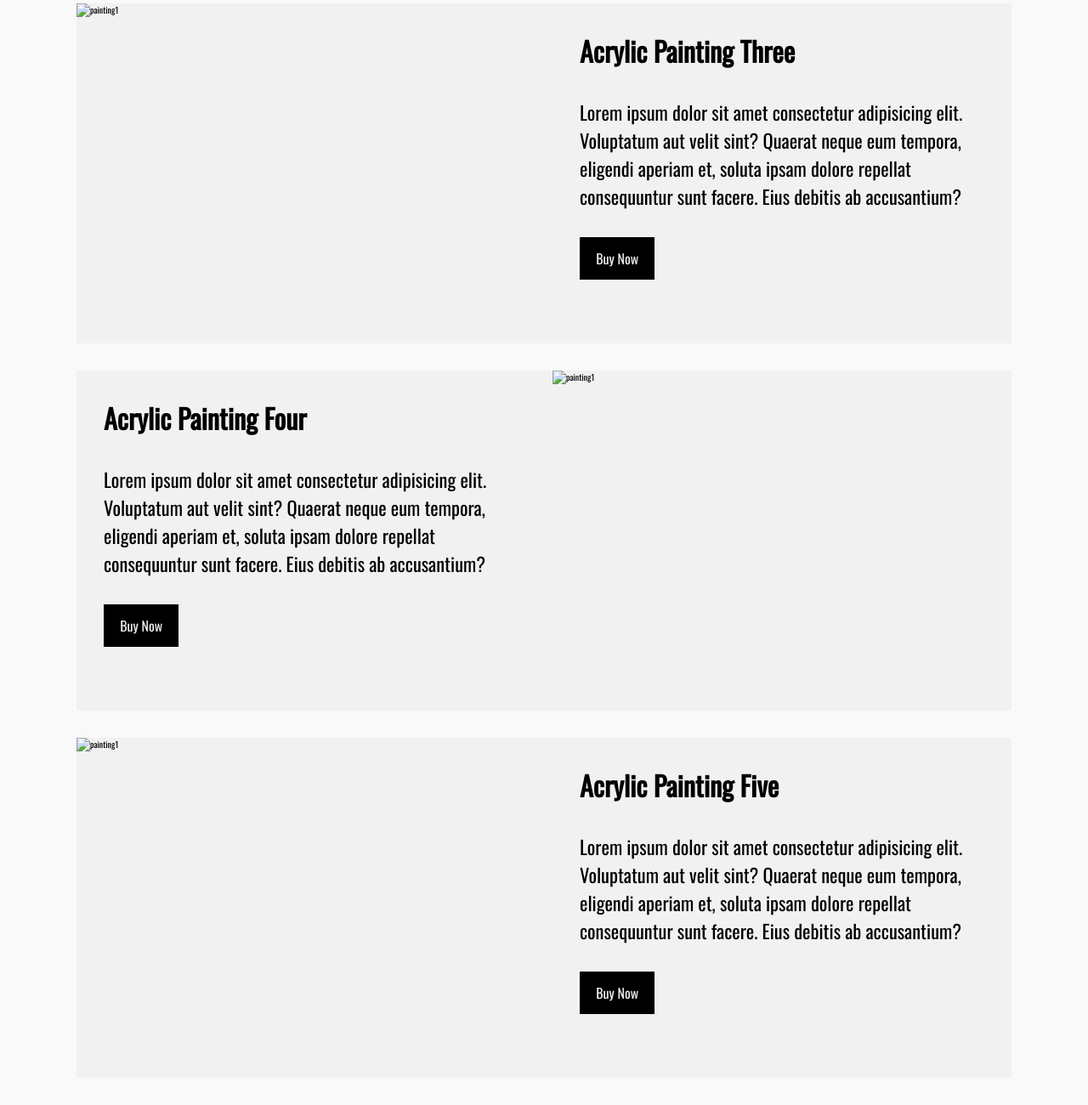
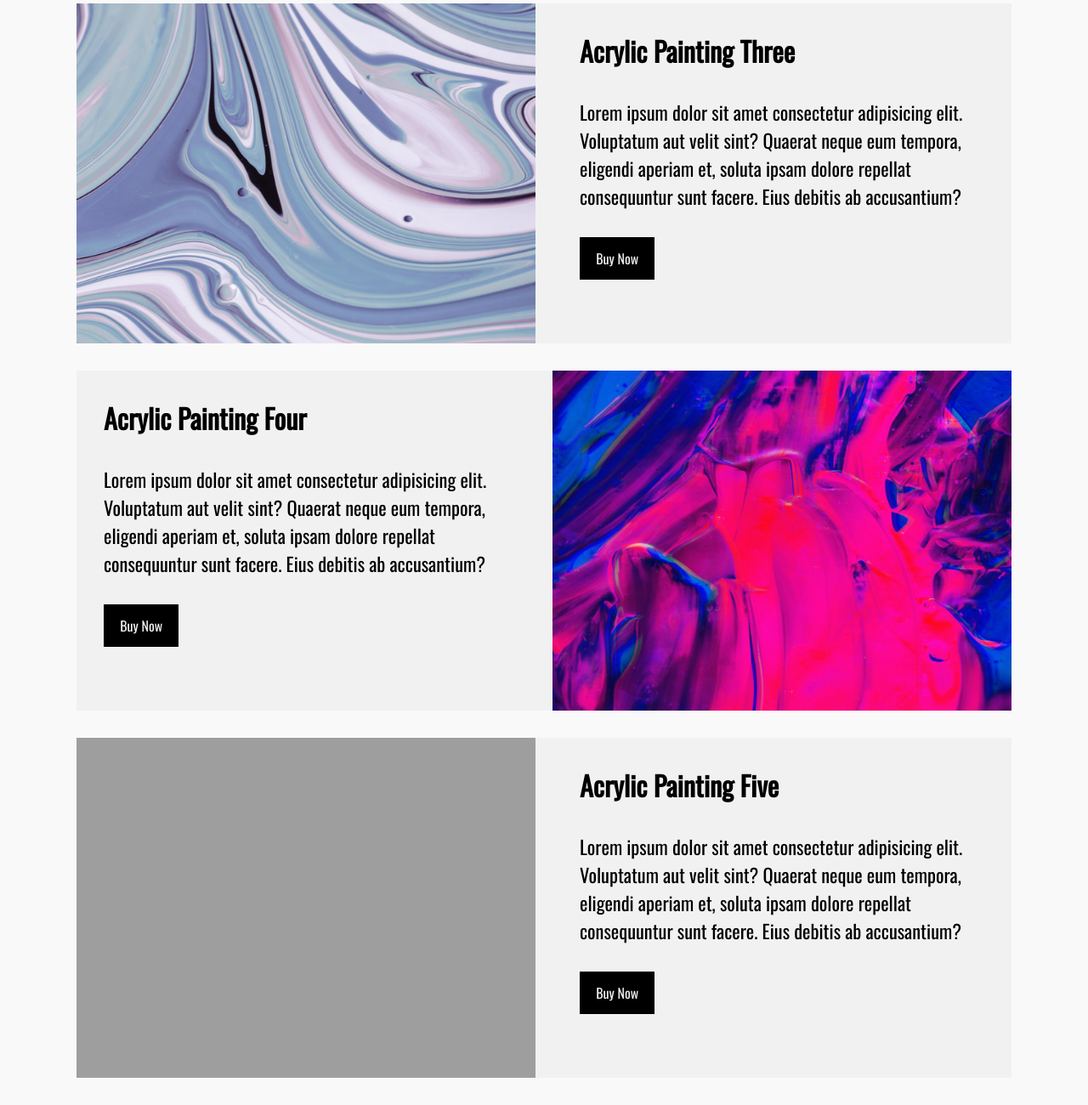
Before and after one commit to Agasthian/aos_library_practice-animation-, a website: page build/index.html in a window 1280 px wide. Shown: the part 1330-2630 px from the top of the page at 85% size. Drawn offline with nearby package versions, Linux system fonts and the light colour scheme; the site is published under a folder, as on GitHub Pages, so addresses that start at the root find nothing.

Commit message:
Updated the img source

```diff
--- a/build/index.html
+++ b/build/index.html
@@ -22,7 +22,7 @@
     </header>
     <main class="container">
       <div class="card">
-        <img src="/img/paint-1.png" alt="painting1" />
+        <img src="img/paint-1.png" alt="painting1" />
         <div>
           <h3>Acrylic Painting One</h3>
           <p>
@@ -36,7 +36,7 @@
       </div>
 
       <div class="card" data-aos="fade-left">
-        <img src="/img/paint-2.png" alt="painting1" />
+        <img src="img/paint-2.png" alt="painting1" />
         <div>
           <h3>Acrylic Painting Two</h3>
           <p>
@@ -50,7 +50,7 @@
       </div>
 
       <div class="card" data-aos="fade-right">
-        <img src="/img/paint-3.png" alt="painting1" />
+        <img src="img/paint-3.png" alt="painting1" />
         <div>
           <h3>Acrylic Painting Three</h3>
           <p>
@@ -64,7 +64,7 @@
       </div>
 
       <div class="card" data-aos="fade-left">
-        <img src="/img/paint-4.png" alt="painting1" />
+        <img src="img/paint-4.png" alt="painting1" />
         <div>
           <h3>Acrylic Painting Four</h3>
           <p>
@@ -78,7 +78,7 @@
       </div>
 
       <div class="card" data-aos="fade-right">
-        <img src="/img/paint-5.png" alt="painting1" />
+        <img src="img/paint-5.png" alt="painting1" />
         <div>
           <h3>Acrylic Painting Five</h3>
           <p>
```
